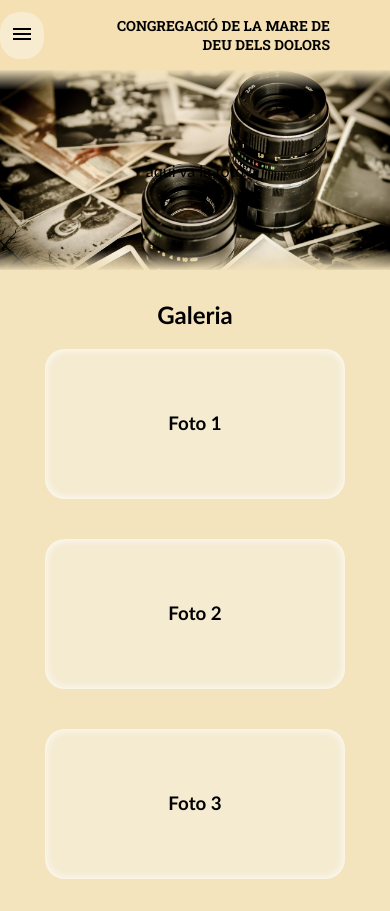
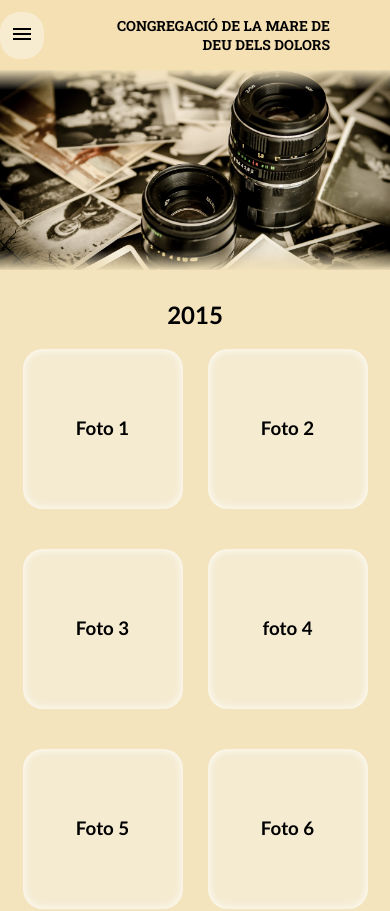
Before and after one commit to danicampdelacreu/congregacio_vic, a React (Create React App) app: page /galeria in a window 390 px wide. Shown: the top 911 px of the page. Built offline with nearby package versions, Linux system fonts and the light colour scheme; a web font is replaced by a local one.

Commit message:
Galeria Processo

```diff
--- a/src/routes/galeria/Galeria.css
+++ b/src/routes/galeria/Galeria.css
@@ -9,19 +9,21 @@
     }
 
     .carpetaFotos {
+        width:auto;
+        margin:10px;
         display: flex;
         flex-wrap: wrap;
         justify-content: space-around;
     }
 
-    .foto1,
-    .foto2,
-    .foto3,
-    .foto4,
-    .foto5,
-    .foto6 {
-        width: 200px;
-        height: 150px;
+    .gfoto1,
+    .gfoto2,
+    .gfoto3,
+    .gfoto4,
+    .gfoto5,
+    .gfoto6 {
+        width: 160px;
+        height: 160px;
         margin-bottom: 40px;
         background-color: rgba(245, 245, 245, 0.34);
         border-radius: 20px;
--- a/src/routes/galeria/Galeria.jsx
+++ b/src/routes/galeria/Galeria.jsx
@@ -11,30 +11,28 @@
     return (
         <div className='galeriaGeneral'>
 
-            <div className='galeriaFoto'>
-                <p>aqui va la foto</p>
-            </div>
+            <div className='galeriaFoto'></div>
 
             <div className='galeriaExpli'>
-                <h2>Galeria</h2>
+                <h2>2015</h2>
 
                 <div className='carpetaFotos'>
-                    <div className='foto1'>
+                    <div className='gfoto1'>
                         <h3>Foto 1</h3>
                     </div>
-                    <div className='foto2'>
+                    <div className='gfoto2'>
                         <h3>Foto 2</h3>
                     </div>
-                    <div className='foto3'>
+                    <div className='gfoto3'>
                         <h3>Foto 3</h3>
                     </div>
-                    <div className='foto4'>
+                    <div className='gfoto4'>
                         <h3>foto 4</h3>
                     </div>
-                    <div className='foto5'>
+                    <div className='gfoto5'>
                         <h3>Foto 5</h3>
                     </div>
-                    <div className='foto6'>
+                    <div className='gfoto6'>
                         <h3>Foto 6</h3>
                     </div>
 
--- a/src/routes/processo/Processo.css
+++ b/src/routes/processo/Processo.css
@@ -30,14 +30,14 @@
         justify-content: space-around;
     }
 
-    .foto1,
-    .foto2,
-    .foto3,
-    .foto4,
-    .foto5,
-    .foto6 {
+    .pfoto1,
+    .pfoto2,
+    .pfoto3,
+    .pfoto4,
+    .pfoto5,
+    .pfoto6 {
         width: 300px;
-        height: 200;
+        height: 200px;
         margin-bottom: 40px;
         background-color: rgba(245, 245, 245, 0.34);
         border-radius: 20px;
--- a/src/routes/processo/Processo.jsx
+++ b/src/routes/processo/Processo.jsx
@@ -27,27 +27,27 @@
             </div>
 
             <div className='processoFotos'>
-                <div className='foto1'>
+                <div className='pfoto1'>
                     <h3>Foto 1</h3>
                     <p>Explicacio</p>
                 </div>
-                <div className='foto2'>
+                <div className='pfoto2'>
                     <h3>Foto 2</h3>
                     <p>Explicacio</p>
                 </div>
-                <div className='foto3'>
+                <div className='pfoto3'>
                     <h3>Foto 3</h3>
                     <p>Explicacio</p>
                 </div>
-                <div className='foto4'>
+                <div className='pfoto4'>
                     <h3>foto 4</h3>
                     <p>Explicacio</p>
                 </div>
-                <div className='foto5'>
+                <div className='pfoto5'>
                     <h3>Foto 5</h3>
                     <p>Explicacio</p>
                 </div>
-                <div className='foto6'>
+                <div className='pfoto6'>
                     <h3>Foto 6</h3>
                     <p>Explicacio</p>
                 </div>
```
